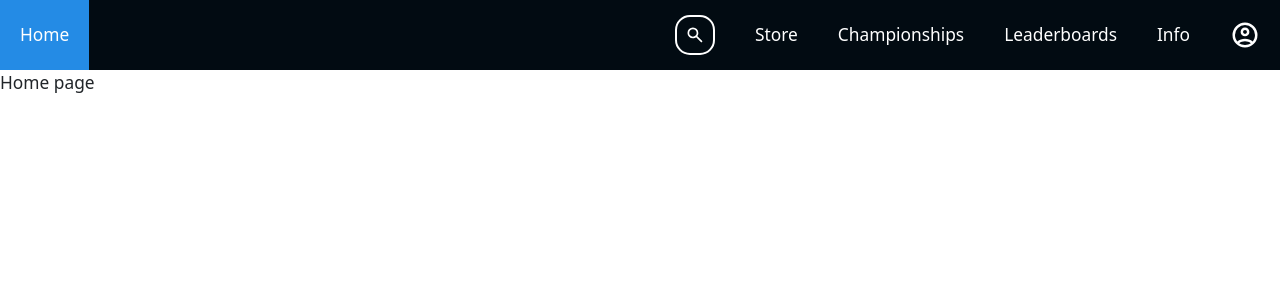
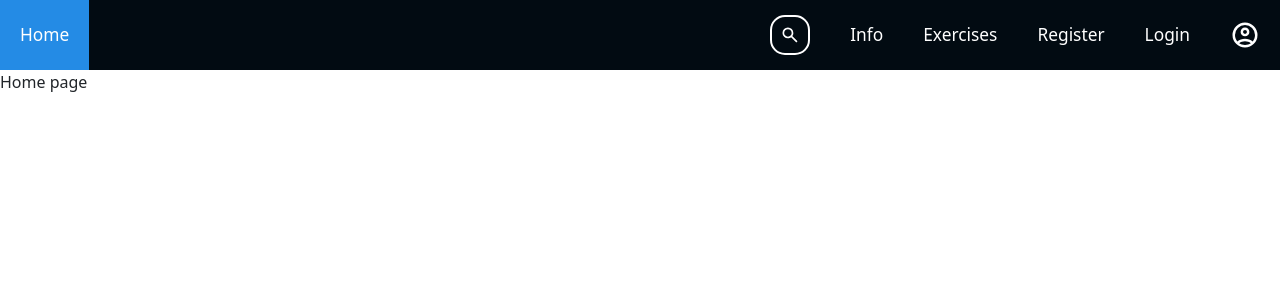
Before and after one commit to FitnessWebas/fitnessweb-ui, a React (Vite) app: page / in a window 1280 px wide. Shown: the top 300 px of the page. Built offline with nearby package versions, Linux system fonts and the light colour scheme.

Commit message:
Updated link names

```diff
--- a/src/components/navbar/NavBar.css
+++ b/src/components/navbar/NavBar.css
@@ -1,16 +1,5 @@
-@import url("https://fonts.googleapis.com/css2?family=Poppins:wght@300;400;500;600;700&display=swap");
-
-* {
-  margin: 0;
-  padding: 0;
-}
-
-html {
+nav {
   font-size: 13pt;
-  font-family: "Poppins", sans-serif;
-}
-
-nav {
   height: 70px;
   background-color: var(--light-800);
   display: flex;
--- a/src/components/navbar/NavBar.tsx
+++ b/src/components/navbar/NavBar.tsx
@@ -61,19 +61,19 @@ function NavBar() {
           </svg>
         </label>
 
-        <Link to="/Store" onClick={closeSidebar}>
-          Store
-        </Link>
-        <Link to="/Championships" onClick={closeSidebar}>
-          Championships
-        </Link>
-        <Link to="/Championships/Leaderboards" onClick={closeSidebar}>
-          Leaderboards
-        </Link>
         <Link to="/Info" onClick={closeSidebar}>
           Info
         </Link>
-        <Link to="/Login" onClick={closeSidebar}>
+        <Link to="/Exercises/Directory" onClick={closeSidebar}>
+          Exercises
+        </Link>
+        <Link to="/Account/Register" onClick={closeSidebar}>
+          Register
+        </Link>
+        <Link to="/Account/Login" onClick={closeSidebar}>
+          Login
+        </Link>
+        <Link to="/Account/Profile" onClick={closeSidebar}>
           <svg
             xmlns="http://www.w3.org/2000/svg"
             height="30"
```
